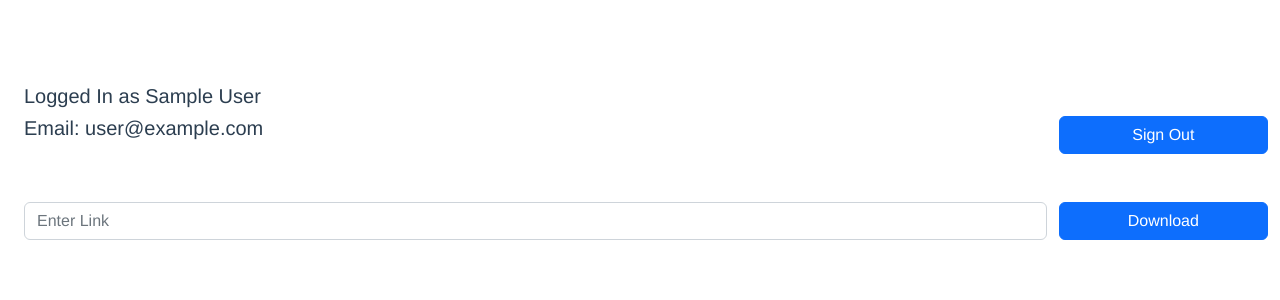
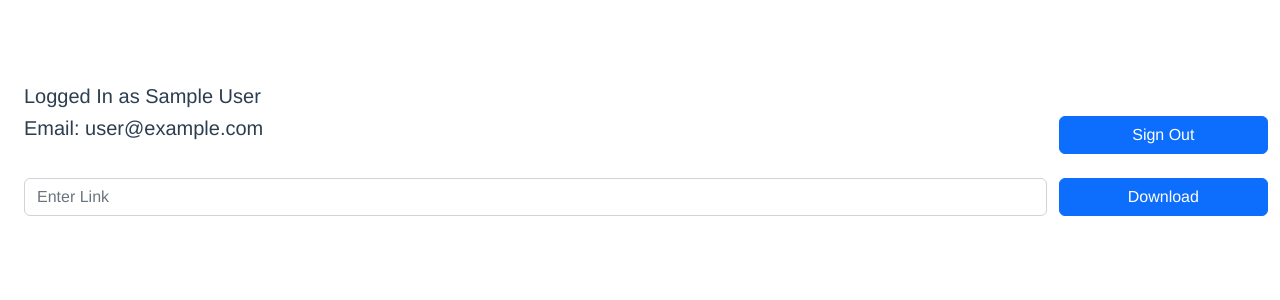
Before and after one commit to muizzzafar11/Youtube-Converter-Web, a Vue app: page /#/ in a window 1280 px wide. Shown: the top 300 px of the page. Built offline with nearby package versions, Linux system fonts and the light colour scheme; no server answers; sample sign-in values are in the browser's storage.

Commit message:
updated styling

```diff
--- a/src/Screens/HomeScreen.vue
+++ b/src/Screens/HomeScreen.vue
@@ -1,6 +1,6 @@
 <template>
     <div>
-        <div>
+        <div class="mb-3">
             <h5>Logged In as {{this.user?.displayName}} </h5>
             <div class="text-start row">
                 <div class="col">
@@ -11,9 +11,9 @@
         </div>
         <div class="row">
             <div class="col-sm-10">
-                <input v-model="link" type="text" class="form-control mt-5" id="inputLink" placeholder="Enter Link">
+                <input v-model="link" type="text" class="form-control mt-2" id="inputLink" placeholder="Enter Link">
             </div>
-            <button type="submit" class="col-sm-2 btn btn-primary mt-5" @click="sendLink">Download</button>
+            <button type="submit" class="col-sm-2 btn btn-primary mt-2" @click="sendLink">Download</button>
         </div>
     </div>
 </template>
```
